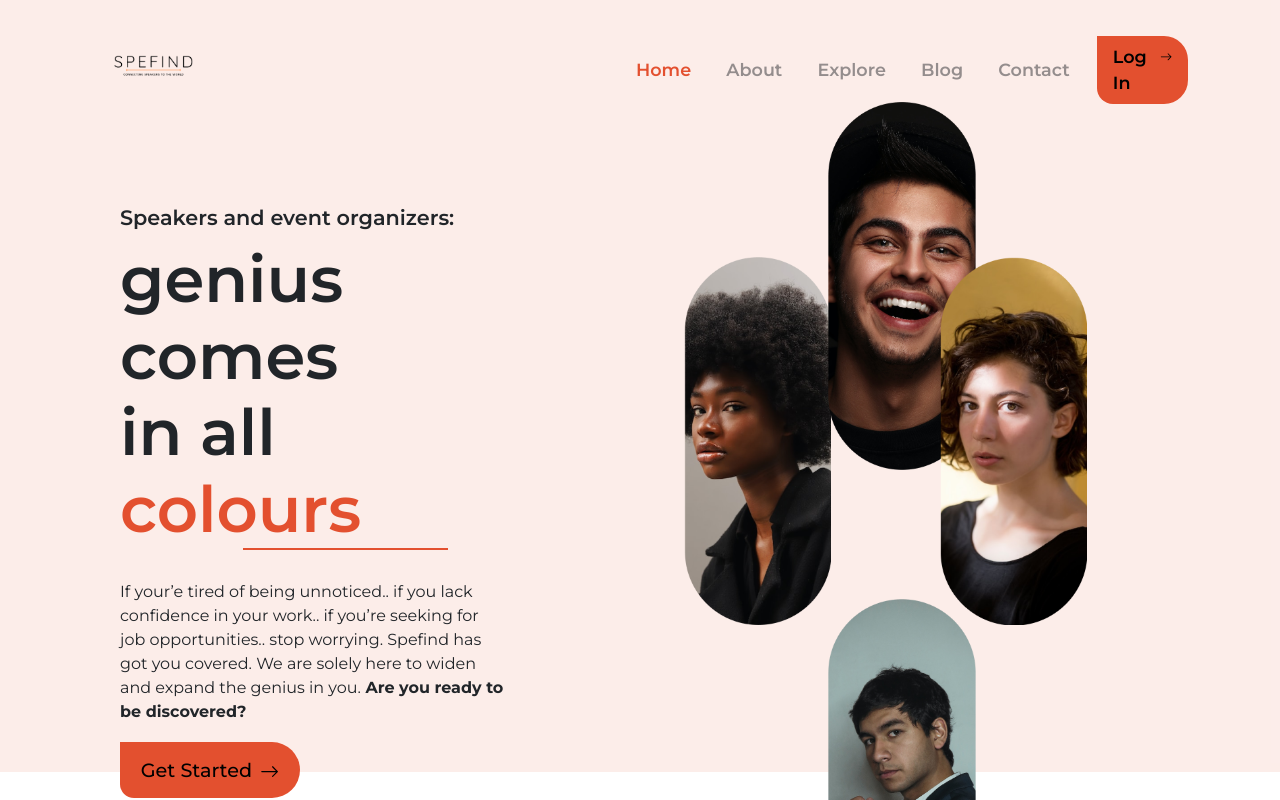
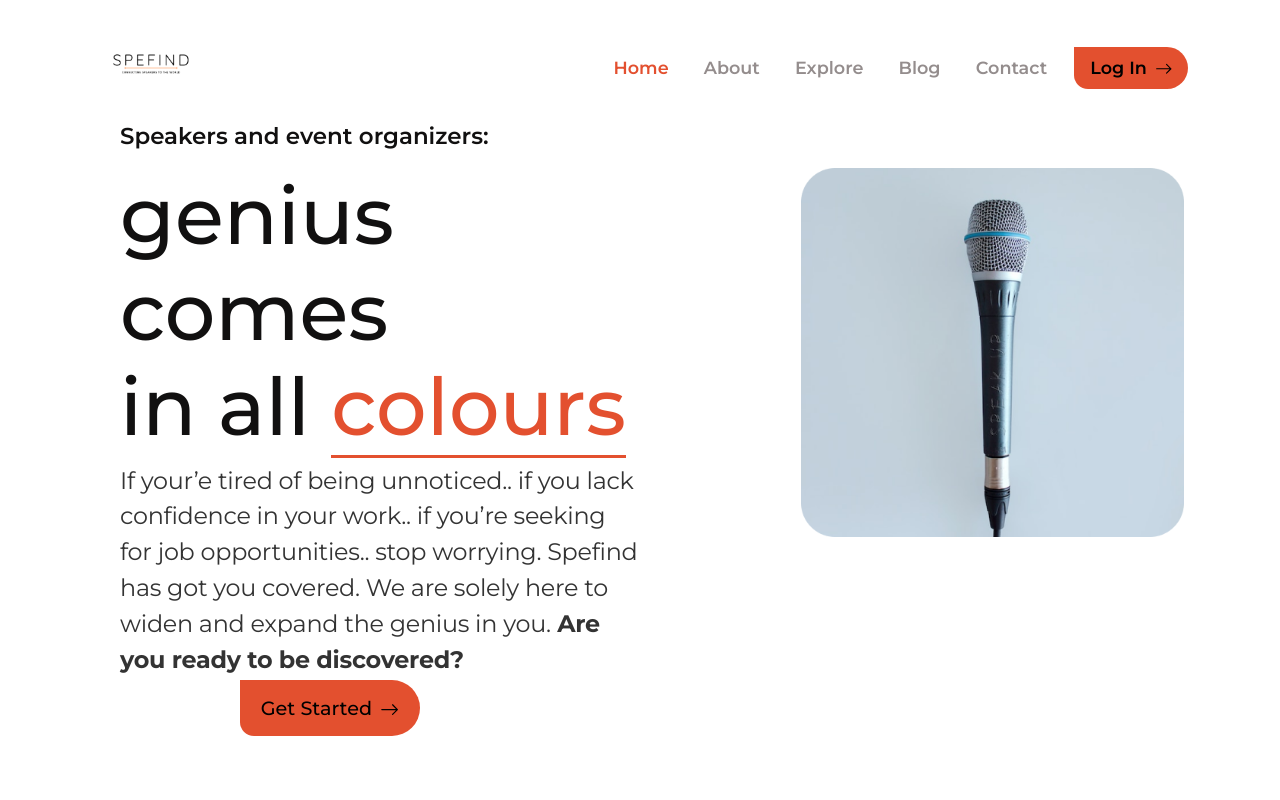
Before and after one commit to ADA-Software-Engineering-Program/spefind, a React (Create React App) app: page / in a window 1280 px wide. Shown: the top 800 px of the page. Built offline with nearby package versions, Linux system fonts and the light colour scheme.

Commit message:
fixes for hero section of the landing page implemented

```diff
--- a/src/Components/Hero.js
+++ b/src/Components/Hero.js
@@ -1,41 +1,36 @@
-import React from 'react';
-import { Link } from 'react-router-dom';
-import { BsArrowRight } from 'react-icons/bs';
-import Speaker1 from '../images/hero1.png';
-import Speaker2 from '../images/hero2.png';
-import Speaker3 from '../images/hero3.png';
-import Speaker4 from '../images/hero4.png';
-import '../Components/Navbar/Navbar.css'
+import React from "react";
+import { Link } from "react-router-dom";
+import { BsArrowRight } from "react-icons/bs";
+import microphone from "../images/microphone.png";
+import "../Components/Navbar/Navbar.css";
 
 function Hero() {
   return (
-    <div className='row hero'>
-        <div className='col-md-6 heroColLeft'>
-            <h2 className='heroHeader'>
-                <span className='speakers'>Speakers and event organizers:</span><br/>
-                genius comes <br/> in all <span className='heroColor'>colours</span>
-                <div class="bendLine"></div>
-            </h2>
-            <p className='heroText'>
-                If your’e tired of being unnoticed.. if you lack confidence in your work..
-                if you’re seeking for job opportunities.. stop worrying.
-                Spefind has got you covered. We are solely here to widen and expand the genius in you.
-               <span className='fw-bolder'> Are you ready to be discovered?</span>
-            </p>
-            <Link to='/SignUp'  className='getBtn'>
-                Get Started
-                <BsArrowRight className='ms-2'/>
-            </Link>
+    <div className="heroContainer">
+      <div className="heroText">
+        <span className="speakers">Speakers and event organizers:</span>
+        <h2 className="heroTextHeading">
+          genius comes <br /> in all <span className="heroColor">colours</span>
+        </h2>
+        <p className="heroTextSubHeading">
+          If your’e tired of being unnoticed.. if you lack confidence in your
+          work.. if you’re seeking for job opportunities.. stop worrying.
+          Spefind has got you covered. We are solely here to widen and expand
+          the genius in you.
+          <span className=""> Are you ready to be discovered?</span>
+        </p>
+        <div>
+          <Link to="/SignUp" className="getBtn">
+            Get Started
+            <BsArrowRight className="ms-2" />
+          </Link>
         </div>
-        <div className='col-md-6 heroImage mx-md-auto '>
-                <img src={Speaker1} alt='speakers' className='heroImg speaker1 '/>
-                <img src={Speaker2} alt='speakers' className='heroImg  position-absolute speaker2'/>
-                <img src={Speaker4} alt='speakers' className='heroImg speaker1 speaker4'/>
-                <img src={Speaker3} alt='speakers' className='heroImg  position-absolute speaker3'/>
-
-        </div>
+      </div>
+      <div className="heroImage">
+        <img src={microphone} alt="speakers" className="" />
+      </div>
     </div>
-  )
+  );
 }
 
-export default Hero
+export default Hero;
--- a/src/Components/Navbar/Navbar.css
+++ b/src/Components/Navbar/Navbar.css
@@ -6,7 +6,6 @@
   margin-left: 0rem;
   justify-content: space-between;
 }
-
 
 .nav-link {
   font-weight: 600;
@@ -27,10 +26,9 @@
   color: var(--black);
   padding: 0.5rem 1rem;
   border: none;
-    border-radius: 0rem 1.5rem 1.5rem 1rem ;
+  border-radius: 0rem 1.5rem 1.5rem 1rem;
+  white-space: nowrap;
 }
-
-
 
 .getBtn {
   background-color: var(--orange);
@@ -38,14 +36,15 @@
   padding: 1rem 1.3rem;
   font-size: 1.2rem;
   font-weight: 500;
-    margin: auto .5rem;
+  /* margin: auto 0.5rem; */
   text-decoration: none;
-    border-radius: 0rem 2rem 2rem 1rem ;
+  border-radius: 0rem 2rem 2rem 1rem;
+  justify-self: start;
 }
 
 .arrow {
-    margin-top: .3rem;
-    margin-left: .5rem;
+  margin-top: 0.3rem;
+  margin-left: 0.5rem;
 }
 
 .nav-link.active {
@@ -58,88 +57,55 @@
   text-decoration: none;
 }
 
-
-
-.hero {
-    margin-top: -10.5rem;
-    height: 100vh;
-    background: rgba(227, 80, 47, 0.1);
+.heroContainer {
+  display: grid;
+  grid-template-columns: 1.8fr 1fr;
+  /* gap: 2rem; */
+  margin: -4rem 6rem 0rem 0rem;
+  justify-content: start;
+  align-items: start;
 }
-
-.heroColLeft {
-    margin-top: 12rem;
+.heroText {
+  display: flex;
+  flex-direction: column;
+  align-items: flex-start;
+  justify-content: flex-start;
 }
-
-.heroHeader {
-    font-size: 2.5rem;
+.speakers {
+  font-style: normal;
   font-weight: 600;
-    margin: auto .5rem;
+  font-size: 22.9531px;
+  line-height: 64px;
+  color: #111010;
+}
+.heroTextHeading {
+  font-style: normal;
+  font-weight: 500;
+  font-size: 79.6205px;
+  /* line-height: 187px; */
+  color: #111010;
 }
 
 .heroColor {
-    position: relative;
-    color: var(--orange);
+  color: #e3502f;
+  border-bottom: 3px solid #e3502f;
 }
-
-.bendLine {
-    position: absolute;
-    height: 2px;
-    width: 37%;
-    left: 31%;
-    background-color: var(--orange);
+.heroTextSubHeading {
+  font-style: normal;
+  font-weight: 400;
+  font-size: 23.8861px;
+  line-height: 150%;
+  letter-spacing: -0.011em;
+  color: rgba(0, 0, 0, 0.8);
 }
-
-
-.speakers {
-    font-size: 1.3rem;
+.heroTextSubHeading span {
+  font-weight: bolder;
 }
-
-.speaker1 {
-    position: absolute;
-    top: -1%;
+.heroImage img{
+width: 100%;
+margin-top: -6rem;
 }
-
-.speaker4 {
-    right: 19.5%;
-}
-
-.speaker2{
-    top: -40%;
-    left: 24%;
-}
-
-.speaker3 {
-    top: 100%;
-    left: 24%;
-}
-
-.heroText {
-    padding-top: 1rem;
-    padding-bottom: 1rem;
-    margin: auto .5rem;
-}
-
-.heroImage {
-    position: relative;
-    margin-top: -2rem;
-    margin-left: 2.5rem;
-    justify-content: space-between;
-    align-items: center;
-}
-
-.heroImg {
-    height: 13rem;
-    margin: auto 2rem;
-}
-
-@media only screen and (min-width:768px) {
-    .bendLine {
-        position: absolute;
-        height: 2px;
-        width: 20%;
-        left: 15%;
-        background-color: var(--orange);
-      }
+@media only screen and (min-width: 768px) {
   .heroImage {
     position: relative;
     margin-top: 16rem;
@@ -162,7 +128,7 @@
     right: 16%;
   }
 
-    .speaker2{
+  .speaker2 {
     top: -12%;
     left: 30.6%;
   }
@@ -182,7 +148,7 @@
   .nav-link {
     font-weight: 600;
     font-size: 1.1rem;
-        margin: auto .6rem;
+    margin: auto 0.6rem;
     color: var(--grey);
   }
 
@@ -213,7 +179,7 @@
     font-weight: 500;
     margin: auto 7.5rem;
     text-decoration: none;
-        border-radius: 0rem 2rem 2rem 1rem ;
+    border-radius: 0rem 2rem 2rem 1rem;
   }
 
   .heroImage {
@@ -237,7 +203,7 @@
     right: 26.5%;
   }
 
-    .speaker2{
+  .speaker2 {
     top: -10%;
     left: 24%;
   }
```
Also changed, not shown: src/images/microphone.png (added). Lines whose indentation alone changed are shown as unchanged.
